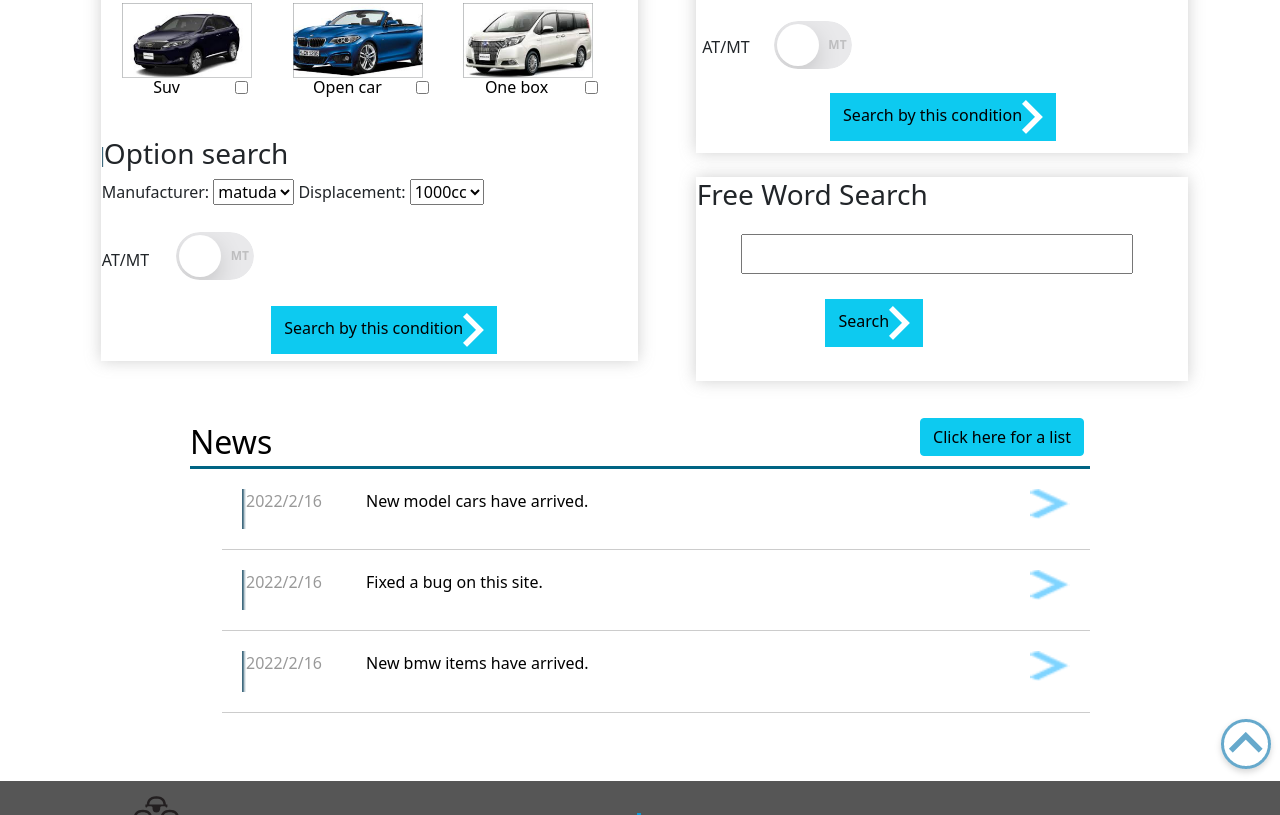
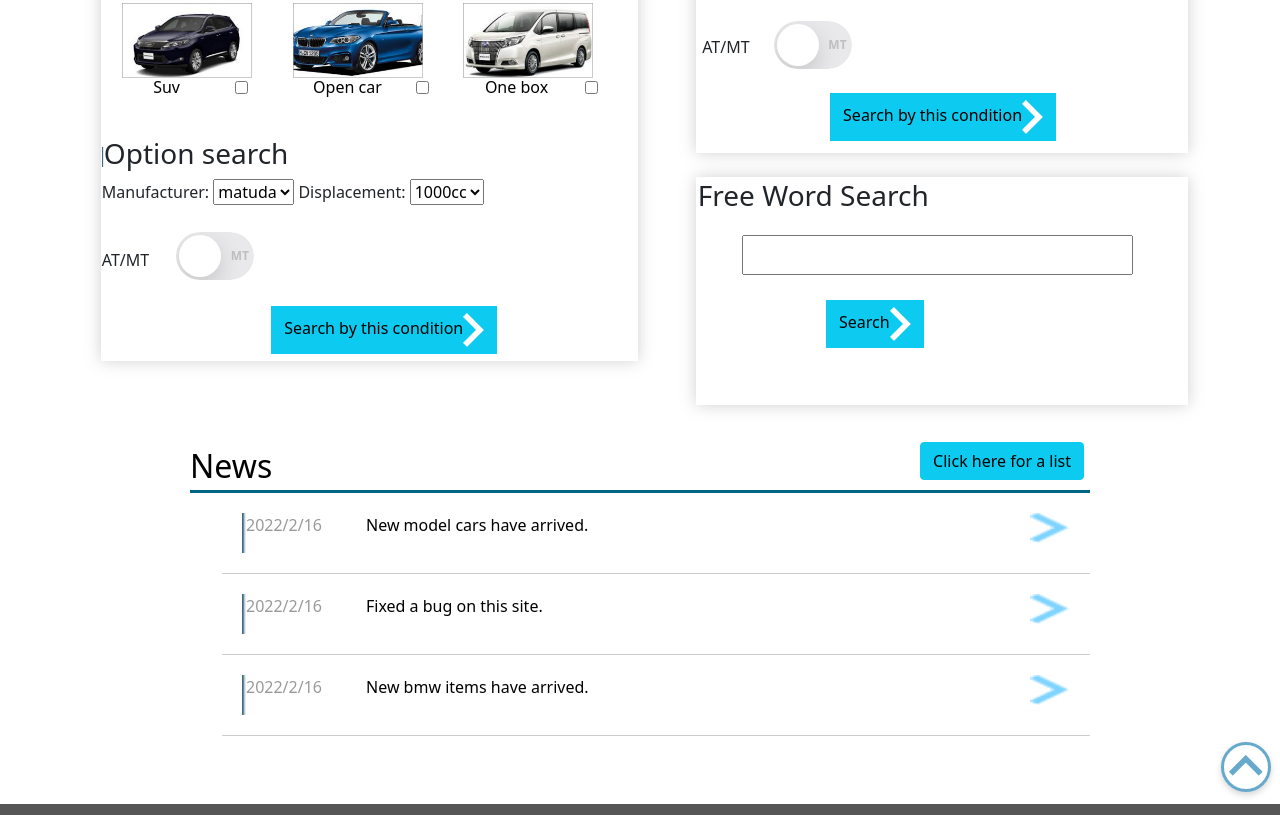
Before and after one commit to yuzuki24/frontendcar, a plain HTML site: page index.html in a window 1280 px wide. Shown: the part 1427-2242 px from the top of the page. Drawn offline with nearby package versions, Linux system fonts and the light colour scheme.

Commit message:
全体的に修正

```diff
--- a/css/style.css
+++ b/css/style.css
@@ -227,7 +227,7 @@ img {
     color: rgb(0, 195, 255);
 }
 
-@media screen and (max-width: 767px) {
+@media screen and (max-width: 480px) {
     .news-list .item a {
         flex-wrap: wrap;
     }
@@ -347,13 +347,13 @@ body {
 
 .freeword {
     box-shadow: 0px 0px 15px 0px rgba(197, 197, 197, 0.8);
-    border: #ffffff 1px solid;
+    border: #ffffff 2px solid;
     height: auto;
     width: 90%;
     max-width: 90%;
     overflow: hidden;
     margin-right: 15%;
-    padding-bottom: 5%;
+    padding-bottom: 9%;
     box-sizing: border-box;
 }
 
--- a/index.html
+++ b/index.html
@@ -46,9 +46,9 @@
     </header>
     <div class="main-visual">
         <div class="slider">
+            <div><img src="assets/img/catalog/slideshow/top/car3.jpg" alt="" class="img01" /></div>
+            <div><img src="assets/img/catalog/slideshow/top/car2.jpg" alt="" class="img01" /></div>
             <div><img src="assets/img/catalog/slideshow/top/car1.jpg" alt="" class="img01" /></div>
-            <div><img src="assets/img/catalog/slideshow/top/car2.jpg" alt="" class="img01" /></div>
-            <div><img src="assets/img/catalog/slideshow/top/car3.jpg" alt="" class="img01" /></div>
             <div><img src="assets/img/catalog/slideshow/top/car4.jpg" alt="" class="img01" /></div>
             <div><img src="assets/img/catalog/slideshow/top/car5.jpg" alt="" class="img01" /></div>
             <div><img src="assets/img/catalog/slideshow/top/car6.jpg" alt="" class="img01" /></div>
```
